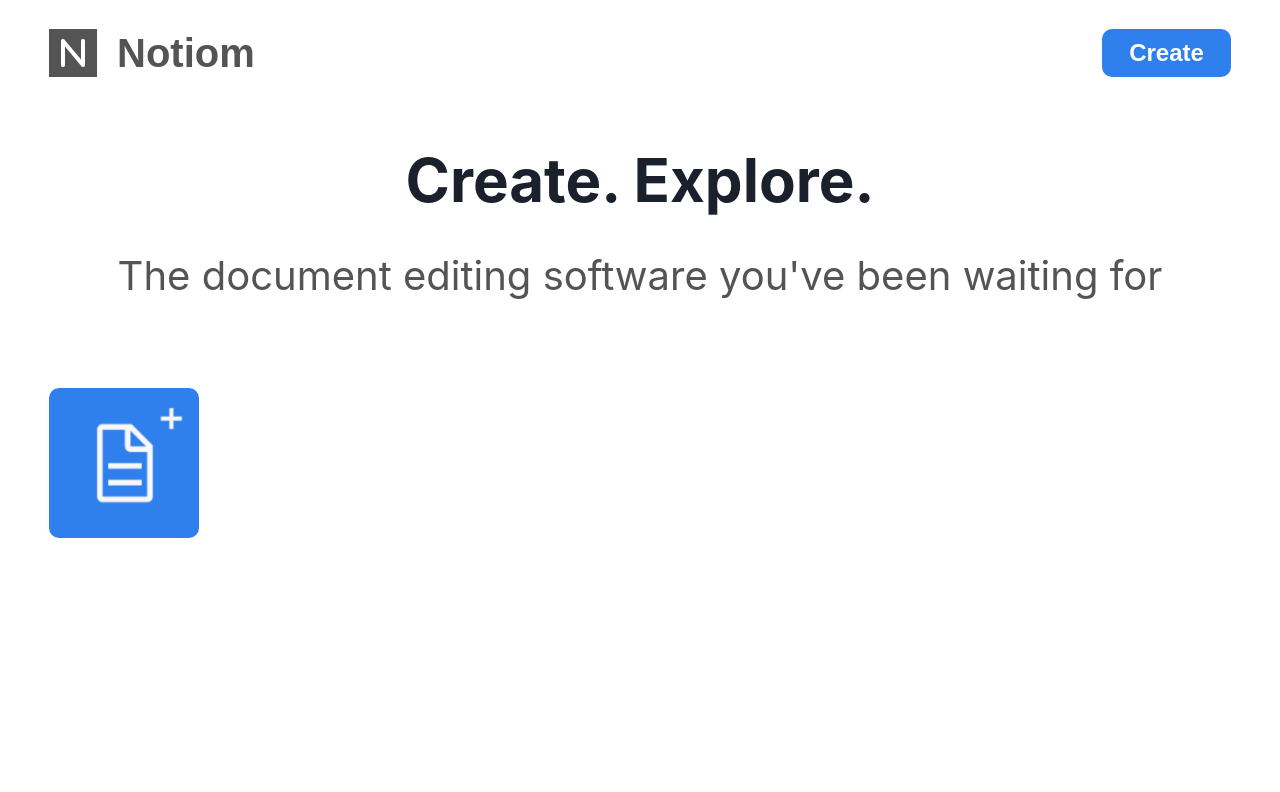
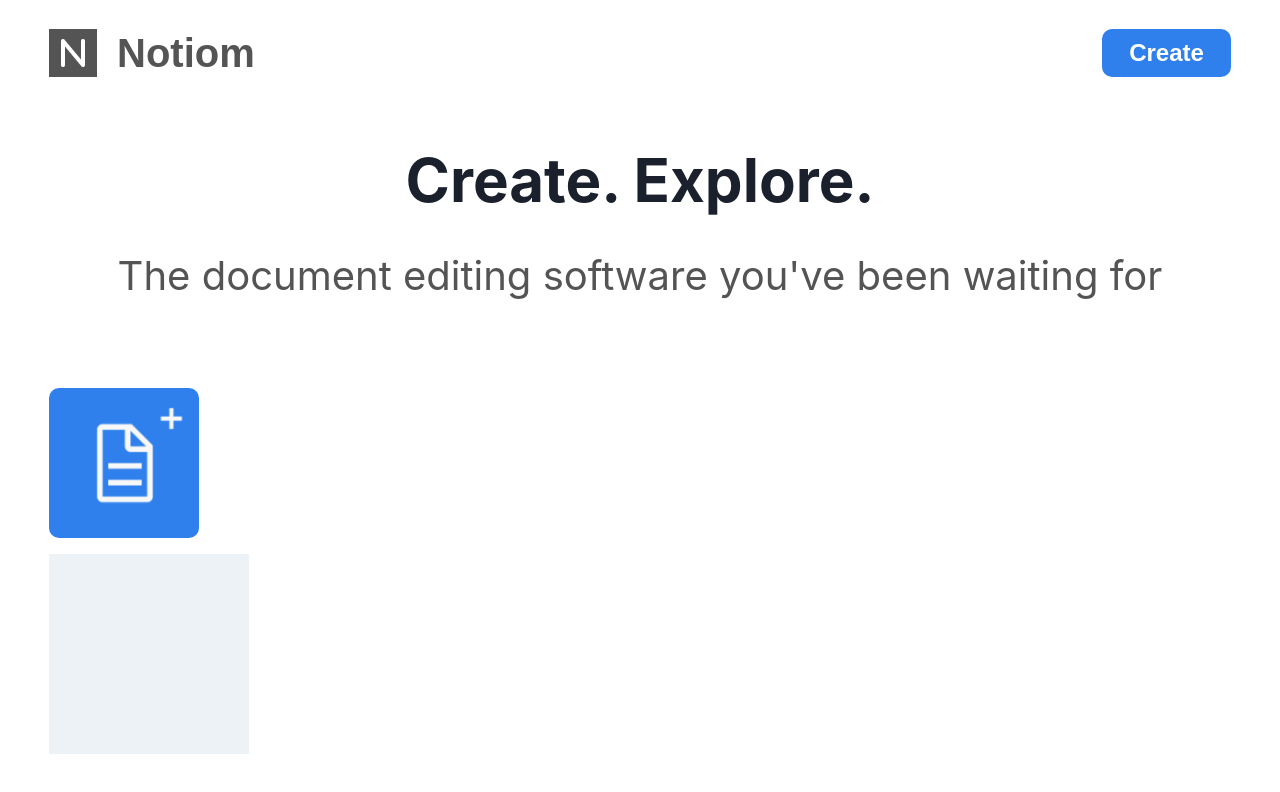
Before and after one commit to warren147/Notiom, a Next.js app: page / in a window 1280 px wide. Shown: the top 792 px of the page. Built offline with nearby package versions, Linux system fonts and the light colour scheme.

Commit message:
broken text boxes - need fix

```diff
--- a/src/components/CreateButton.tsx
+++ b/src/components/CreateButton.tsx
@@ -1,8 +1,9 @@
-import React from "react";
+import React, { useState } from "react";
 import { Box, Button, useDisclosure } from "@chakra-ui/react";
 import { DescriptionModal } from "/Users/warrenchang/Bootcamp/notiom/src/components/DescriptionModal";
 
 export const CreateButton = () => {
+  const [savedDescription, setSavedDescription] = useState('');
   const { isOpen, onOpen, onClose } = useDisclosure();
 
   return (
@@ -22,7 +23,7 @@ export const CreateButton = () => {
         Create
       </Button>
 
-      <DescriptionModal isOpen={isOpen} onClose={onClose} />
+      <DescriptionModal isOpen={isOpen} onClose={onClose} onSave={setSavedDescription}/>
     </Box>
   );
 };
--- a/src/components/DescriptionModal.tsx
+++ b/src/components/DescriptionModal.tsx
@@ -1,19 +1,15 @@
-// DescriptionModal.js
-import React from "react";
-import {
-  Box,
-  Modal,
-  ModalOverlay,
-  ModalContent,
-  ModalHeader,
-  ModalCloseButton,
-  ModalBody,
-  ModalFooter,
-  Button,
-  Input,
-} from "@chakra-ui/react";
+import React, { useState } from "react";
+import { Modal, ModalOverlay, ModalContent, ModalHeader, ModalCloseButton, ModalBody, ModalFooter, Button, Input, Box } from '@chakra-ui/react';
 
-export const DescriptionModal = ({ isOpen, onClose }) => {
+export const DescriptionModal = ({ isOpen, onClose, onSave }) => {
+  const [description, setDescription] = useState('');
+
+  const handleSave = () => {
+    onSave(description);
+    setDescription('');
+    onClose();
+  };
+
   return (
     <Modal isOpen={isOpen} onClose={onClose}>
       <ModalOverlay />
@@ -26,14 +22,14 @@ export const DescriptionModal = ({ isOpen, onClose }) => {
               Description:
             </Box>
             <Input
-              id="description"
               placeholder="Enter description here:"
-              size="md"
+              value={description}
+              onChange={(v) => setDescription(v.target.value)}
             />
           </Box>
         </ModalBody>
         <ModalFooter>
-          <Button colorScheme="blue" mr={3} onClick={onClose}>
+          <Button colorScheme="blue" mr={3} onClick={handleSave}>
             Save
           </Button>
           <Button onClick={onClose} mr={3}>
--- /dev/null
+++ b/src/components/Document.tsx
@@ -0,0 +1,14 @@
+import React from 'react';
+import { Box, Text } from '@chakra-ui/react';
+
+interface DescriptionDisplayProps {
+  description: string;
+}
+
+export const DescriptionDisplay: React.FC<DescriptionDisplayProps> = ({ description }) => {
+  return (
+    <Box mt={4} p={4} bg="gray.100" w={200} h={200}>
+      <Text mt={2}>{description}</Text>
+    </Box>
+  );
+};
--- a/src/components/MainCreateButton.tsx
+++ b/src/components/MainCreateButton.tsx
@@ -1,8 +1,10 @@
-import React from "react";
+import React, { useState } from "react";
 import { Box, Button, useDisclosure, Image } from "@chakra-ui/react";
 import { DescriptionModal } from "/Users/warrenchang/Bootcamp/notiom/src/components/DescriptionModal";
+import { DescriptionDisplay } from "/Users/warrenchang/Bootcamp/notiom/src/components/Document";
 
 export const MainCreateButton = () => {
+  const [savedDescription, setSavedDescription] = useState('');
   const { isOpen, onOpen, onClose } = useDisclosure();
 
   return (
@@ -21,7 +23,8 @@ export const MainCreateButton = () => {
         <Image src="create.png" width="230%" height="230%" objectFit="cover" />
       </Button>
 
-      <DescriptionModal isOpen={isOpen} onClose={onClose} />
+      <DescriptionModal isOpen={isOpen} onClose={onClose} onSave={setSavedDescription}/>
+      <DescriptionDisplay description={savedDescription}/>
     </Box>
   );
 };
--- a/src/pages/index.tsx
+++ b/src/pages/index.tsx
@@ -44,7 +44,7 @@ export default function Home() {
         </Text>
       </Flex>
       <Flex ml={49} mt={50}>
-        <MainCreateButton></MainCreateButton>
+        <MainCreateButton/>
       </Flex>
     </>
   );
```
